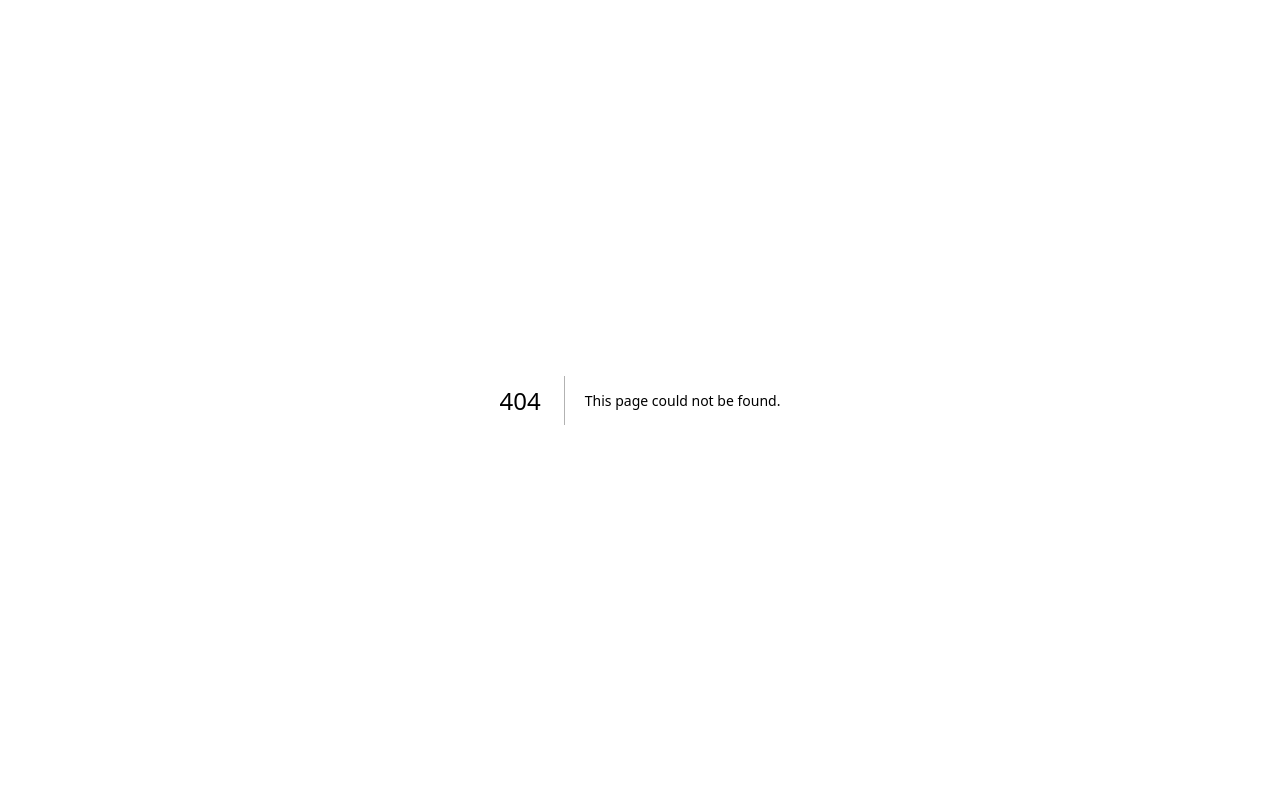
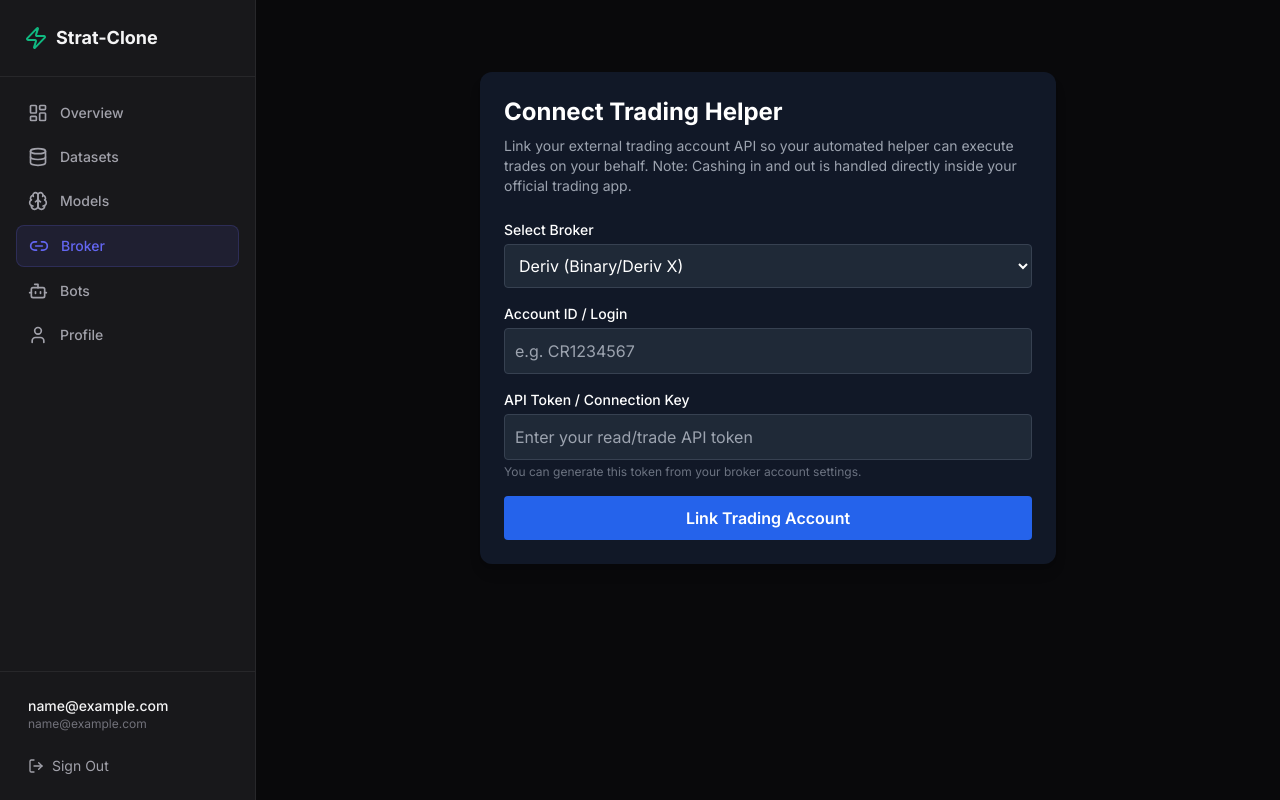
Before and after one commit to Bi22ion/strat-clone-engine, a Next.js app in the folder web/: page /dashboard/broker/connect in a window 1280 px wide. Before the commit this address had no page. Built offline with nearby package versions, Linux system fonts and the light colour scheme; sample sign-in values are in the browser's storage.

Commit message:
feat: add dashboard broker connect page

```diff
--- /dev/null
+++ b/web/src/app/dashboard/broker/connect/page.tsx
@@ -0,0 +1,99 @@
+'use client';
+
+import { useState } from 'react';
+import { useRouter } from 'next/navigation';
+
+export default function BrokerConnectPage() {
+  const [broker, setBroker] = useState('deriv');
+  const [accountId, setAccountId] = useState('');
+  const [apiKey, setApiKey] = useState('');
+  const [isConnecting, setIsConnecting] = useState(false);
+  const [error, setError] = useState('');
+  const router = useRouter();
+
+  const handleConnect = async (e: React.FormEvent) => {
+    e.preventDefault();
+    setIsConnecting(true);
+    setError('');
+
+    try {
+      // Call your backend API to link the helper/bot API key securely
+      // Remember: Deposits/withdrawals happen on the broker app; this is strictly for trading helper sync.
+      const res = await fetch('/api/broker/connect', {
+        method: 'POST',
+        headers: { 'Content-Type': 'application/json' },
+        body: JSON.stringify({ broker, accountId, apiKey }),
+      });
+
+      if (!res.ok) {
+        throw new Error('Failed to connect broker helper. Please check your credentials.');
+      }
+
+      router.push('/dashboard/broker');
+    } catch (err: any) {
+      setError(err.message || 'An error occurred');
+    } finally {
+      setIsConnecting(false);
+    }
+  };
+
+  return (
+    <div className="max-w-xl mx-auto p-6 bg-gray-900 text-white rounded-xl shadow-lg mt-10">
+      <h1 className="text-2xl font-bold mb-2">Connect Trading Helper</h1>
+      <p className="text-gray-400 text-sm mb-6">
+        Link your external trading account API so your automated helper can execute trades on your behalf.
+        Note: Cashing in and out is handled directly inside your official trading app.
+      </p>
+
+      {error && <div className="bg-red-500/20 border border-red-500 text-red-300 p-3 rounded mb-4 text-sm">{error}</div>}
+
+      <form onSubmit={handleConnect} className="space-y-4">
+        <div>
+          <label className="block text-sm font-medium mb-1">Select Broker</label>
+          <select
+            value={broker}
+            onChange={(e) => setBroker(e.target.value)}
+            className="w-full bg-gray-800 border border-gray-700 rounded p-2.5 text-white"
+          >
+            <option value="deriv">Deriv (Binary/Deriv X)</option>
+            <option value="metatrader">MetaTrader 5 (MT5)</option>
+            <option value="option_broker">Other Supported Broker</option>
+          </select>
+        </div>
+
+        <div>
+          <label className="block text-sm font-medium mb-1">Account ID / Login</label>
+          <input
+            type="text"
+            value={accountId}
+            onChange={(e) => setAccountId(e.target.value)}
+            placeholder="e.g. CR1234567"
+            required
+            className="w-full bg-gray-800 border border-gray-700 rounded p-2.5 text-white"
+          />
+        </div>
+
+        <div>
+          <label className="block text-sm font-medium mb-1">API Token / Connection Key</label>
+          <input
+            type="password"
+            value={apiKey}
+            onChange={(e) => setApiKey(e.target.value)}
+            placeholder="Enter your read/trade API token"
+            required
+            className="w-full bg-gray-800 border border-gray-700 rounded p-2.5 text-white"
+          />
+          <p className="text-xs text-gray-500 mt-1">You can generate this token from your broker account settings.</p>
+        </div>
+
+        <button
+          type="submit"
+          disabled={isConnecting}
+          className="w-full bg-blue-600 hover:bg-blue-500 text-white font-semibold py-2.5 rounded transition disabled:opacity-50"
+        >
+          {isConnecting ? 'Linking Helper...' : 'Link Trading Account'}
+        </button>
+      </form>
+    </div>
+  );
+}
```
